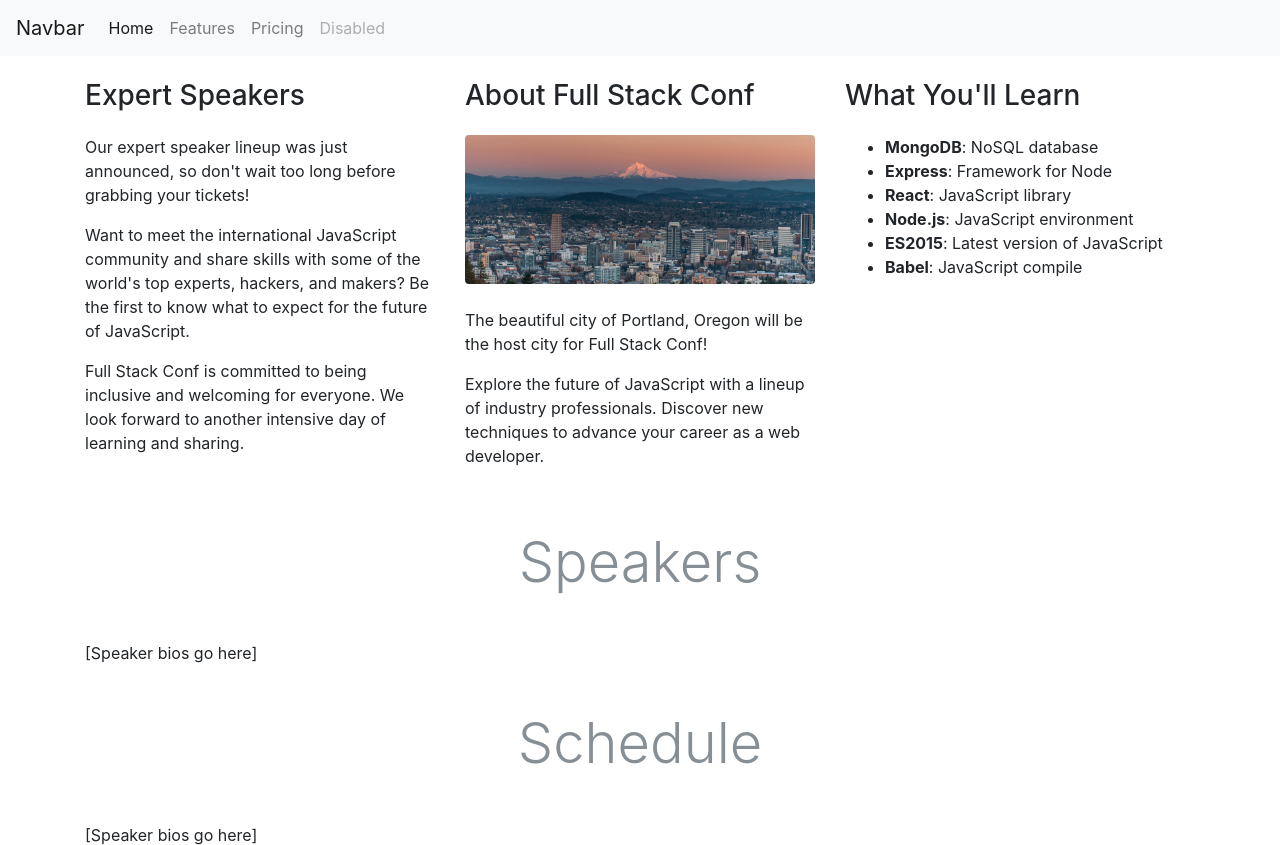
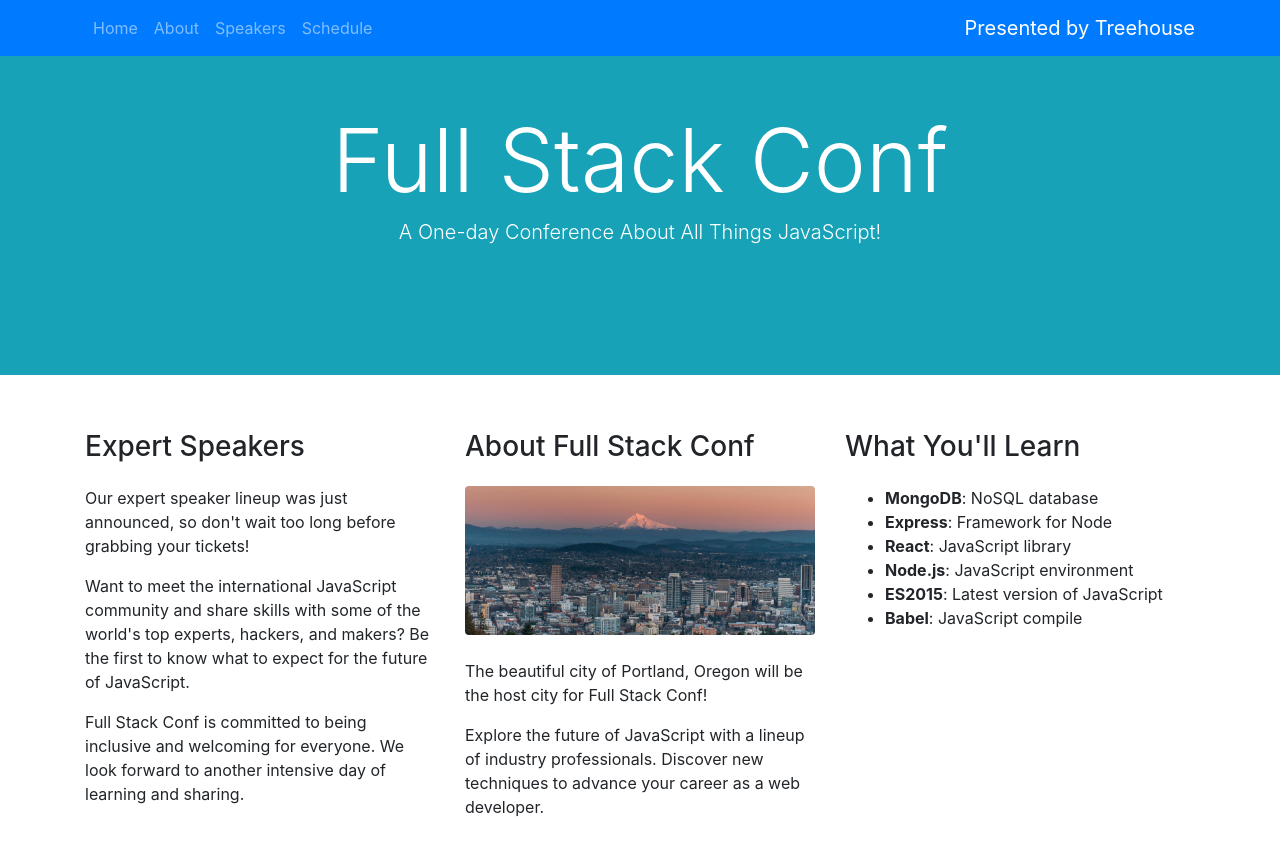
Before and after one commit to g-galvez2018/Full-Stack-Conf---Bootstrap, a plain HTML site: page index.html in a window 1280 px wide. Shown: the top 845 px of the page. Drawn offline with nearby package versions, Linux system fonts and the light colour scheme.

Commit message:
Added Jumbotron

```diff
--- a/index.html
+++ b/index.html
@@ -11,23 +11,33 @@
   </head>
   <body>
     <!-- navbar -->
-    <nav class="navbar navbar-expand-lg navbar-light bg-light">
-      <a class="navbar-brand" href="#">Navbar</a>
-      <button class="navbar-toggler" type="button" data-toggle="collapse" data-target="#navbarNavAltMarkup" aria-controls="navbarNavAltMarkup" aria-expanded="false" aria-label="Toggle navigation">
-        <span class="navbar-toggler-icon"></span>
-      </button>
-      <div class="collapse navbar-collapse" id="navbarNavAltMarkup">
-        <div class="navbar-nav">
-          <a class="nav-item nav-link active" href="#">Home <span class="sr-only">(current)</span></a>
-          <a class="nav-item nav-link" href="#">Features</a>
-          <a class="nav-item nav-link" href="#">Pricing</a>
-          <a class="nav-item nav-link disabled" href="#" tabindex="-1" aria-disabled="true">Disabled</a>
+    <nav class="navbar navbar-expand-lg navbar-dark bg-primary fixed-top">
+      <div class="container">
+        <a class="navbar-brand order-1 mr-0" href="https://www.teamtreehouse.com" target="_blank">Presented by Treehouse</a>
+        <button class="navbar-toggler" type="button" data-toggle="collapse" data-target="#navbarNavAltMarkup" aria-controls="navbarNavAltMarkup" aria-expanded="false" aria-label="Toggle navigation">
+          <span class="navbar-toggler-icon"></span>
+        </button>
+        <div class="collapse navbar-collapse" id="navbarNavAltMarkup">
+          <div class="navbar-nav">
+            <a class="nav-item nav-link" href="#home">Home <span class="sr-only">(current)</span></a>
+            <a class="nav-item nav-link" href="#about">About</a>
+            <a class="nav-item nav-link" href="#speakers">Speakers</a>
+            <a class="nav-item nav-link" href="#schedule">Schedule</a>
+          </div>
         </div>
       </div>
     </nav>
+    <!-- /navbar -->
 
+    <!-- Jumbotron -->
+    <div class="jumbotron jumbotron-fluid bg-info text-white">
+      <div class="container text-sm-center py-5">
+        <h1 class="display-2">Full Stack Conf</h1>
+        <p class="lead">A One-day Conference About All Things JavaScript!</p>
+      </div>
+    </div>
+    <!-- /Jumbotron -->
 
-    <!-- /navbar -->
     <div class="container pt-4">
      <!-- /about-->
       <div class="row">
```
